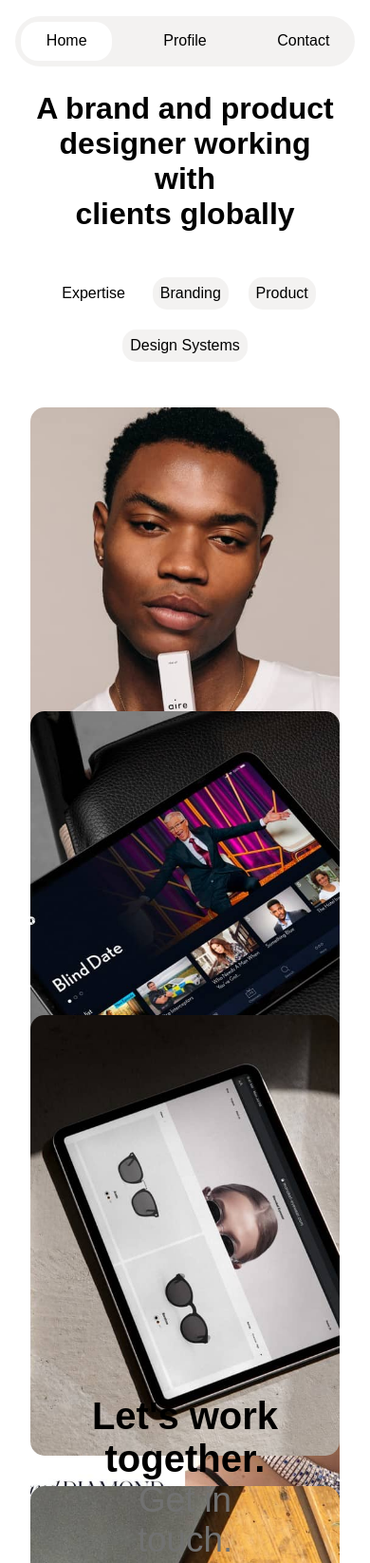
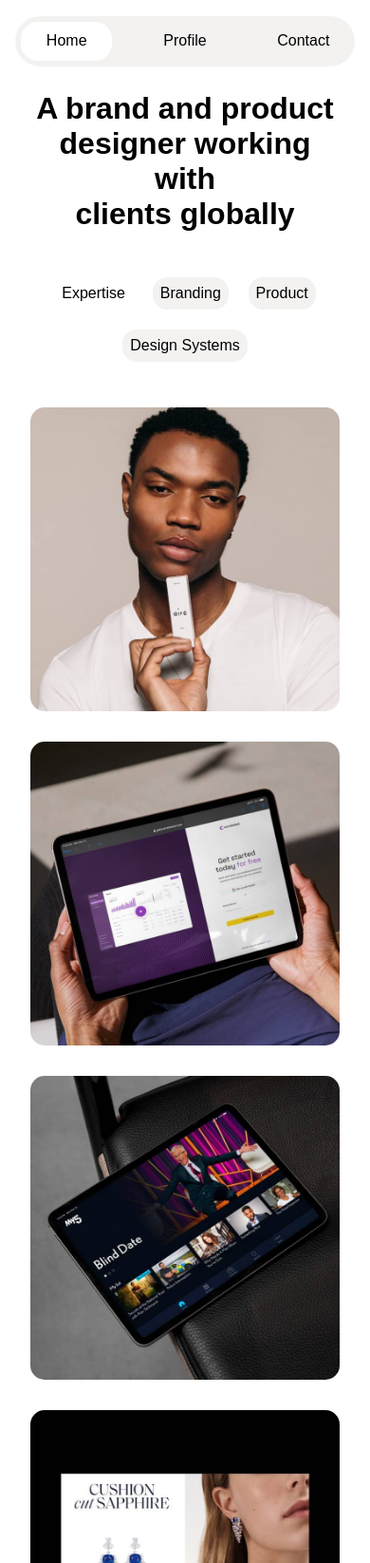
Before and after one commit to JiggytheDev/oh-studio, a plain HTML site: page index.html in a window 390 px wide. Shown: the top 1646 px of the page at 95% size. Drawn offline with Linux system fonts and the light colour scheme.

Commit message:
Update style.css

```diff
--- a/style.css
+++ b/style.css
@@ -210,7 +210,27 @@ footer .footer-nav .socials {
         width: 100%;
     }
 
-    .brand-flex {
+    .brand-flex .image-one{
+        height: 20rem;
+    }
+
+    .brand-flex .image {
+        height: 20rem;
+    }
+
+    .brand-flex .image-three {
+        height: 20rem;
+    }
+
+    .brand-flex .image-four {
+        height: 20rem;
+    }
+
+    .brand-flex .image-five {
+        height: 20rem;
+    }
+
+    .brand-flex .image-six {
         height: 20rem;
     }
 }
```
